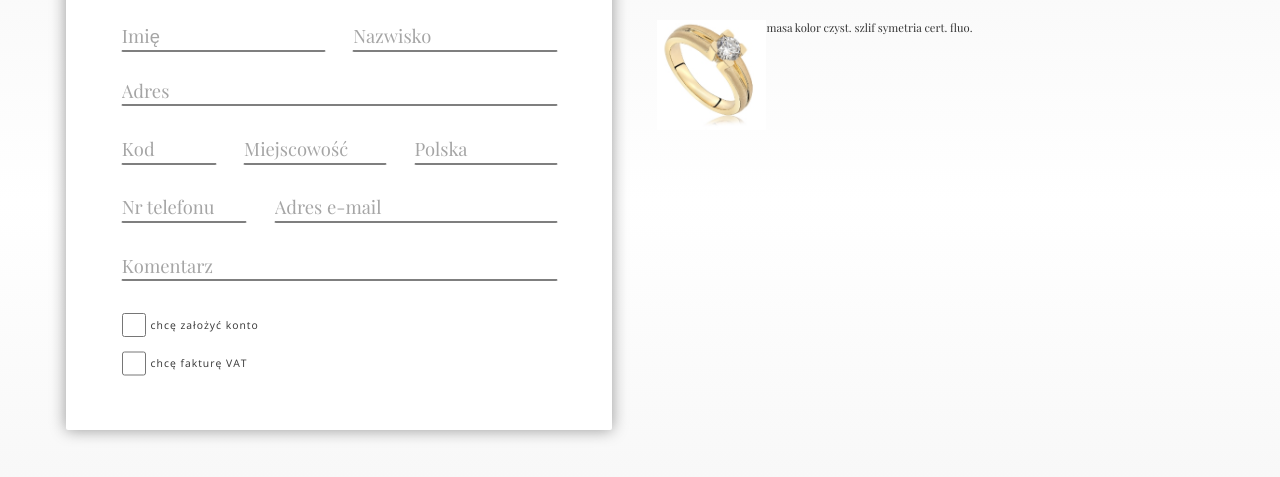
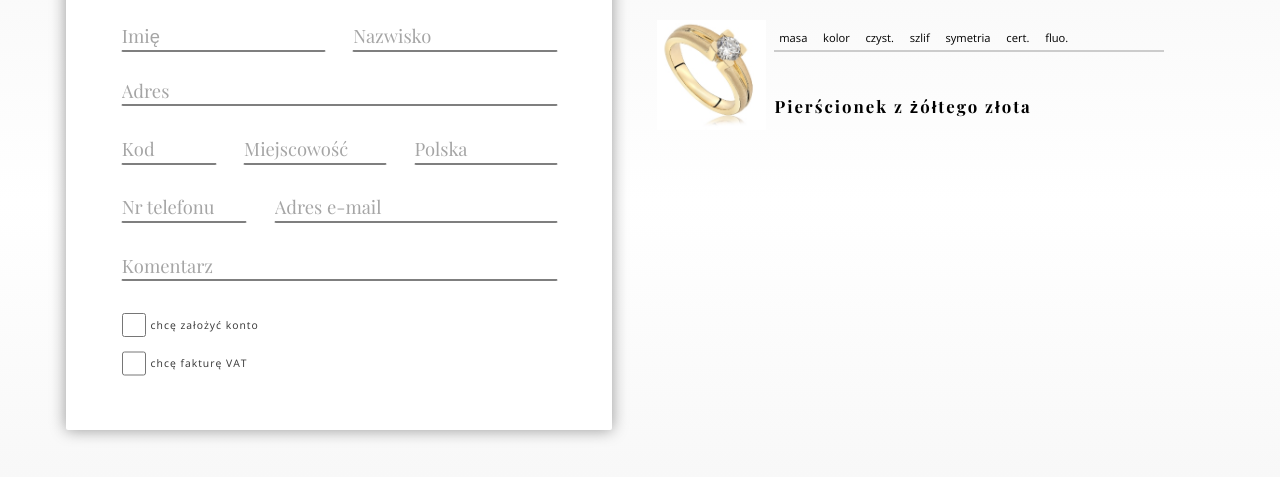
Before and after one commit to bartoszlokaj/basket-for-jewelry, a website: page index.html in a window 1280 px wide. Shown: the part 331-808 px from the top of the page. Drawn offline with nearby package versions, Linux system fonts and the light colour scheme.

Commit message:
order section right styling

```diff
--- a/index.html
+++ b/index.html
@@ -196,16 +196,17 @@
               <div class="features__ring">
                 <img src="img/section_form/ring.jpg" alt="Ring image" class="ring-img">
               </div>
-              <div class="features__rigth">
-                <div class="features__details">
-                  <span>masa</span>
-                  <span>kolor</span>
-                  <span>czyst.</span>
-                  <span>szlif</span>
-                  <span>symetria</span>
-                  <span>cert.</span>
-                  <span>fluo.</span>
+              <div class="features__right">
+                <div class="features__details-box">
+                  <span class="features__details">masa</span>
+                  <span class="features__details">kolor</span>
+                  <span class="features__details">czyst.</span>
+                  <span class="features__details">szlif</span>
+                  <span class="features__details">symetria</span>
+                  <span class="features__details">cert.</span>
+                  <span class="features__details">fluo.</span>
                 </div>
+                <h3 class="header-tertiary header-tertiary--basket">Pierścionek z żółtego złota</h3>
               </div>
             </div>
           </div>
--- a/layout/_order.scss
+++ b/layout/_order.scss
@@ -24,16 +24,20 @@
     }
 
     &__right {
-        font-family: 'Open sans', sans-serif;
-        margin-left: 1rem;
-        width: 76%;
-
-        .features__details {
-            padding: 1.2rem .6rem 0.8rem .6rem;
-            border-bottom: 2px solid $color-dark-gray;
-        }
+      font-family: "Open sans", sans-serif;
+      font-size: 1.4rem;
+      margin-left: 1rem;
+      width: 76%;
     }
 
+    &__details-box {
+      padding: 1.3rem 0.6rem 0.6rem 0.6rem;
+      color: $color-black;
+      border-bottom: 2px solid $color-light-gray-2;
+    }
 
+    &__details:not(:first-child) {
+        margin-left: 1.6rem;
+    }
   }
 }
--- a/sass/base/_typography.scss
+++ b/sass/base/_typography.scss
@@ -33,3 +33,14 @@ body {
   color: $color-dark-gray-3;
   margin-bottom: 3rem;
 }
+
+.header-tertiary {
+  font-family: "Playfair Display", sans-serif;
+  font-size: 2.1rem;
+  letter-spacing: 2px;
+  color: $color-black;
+
+  &--basket {
+    margin-top: 5.4rem;
+  }
+}
```
Also changed, not shown: css/style.css.
